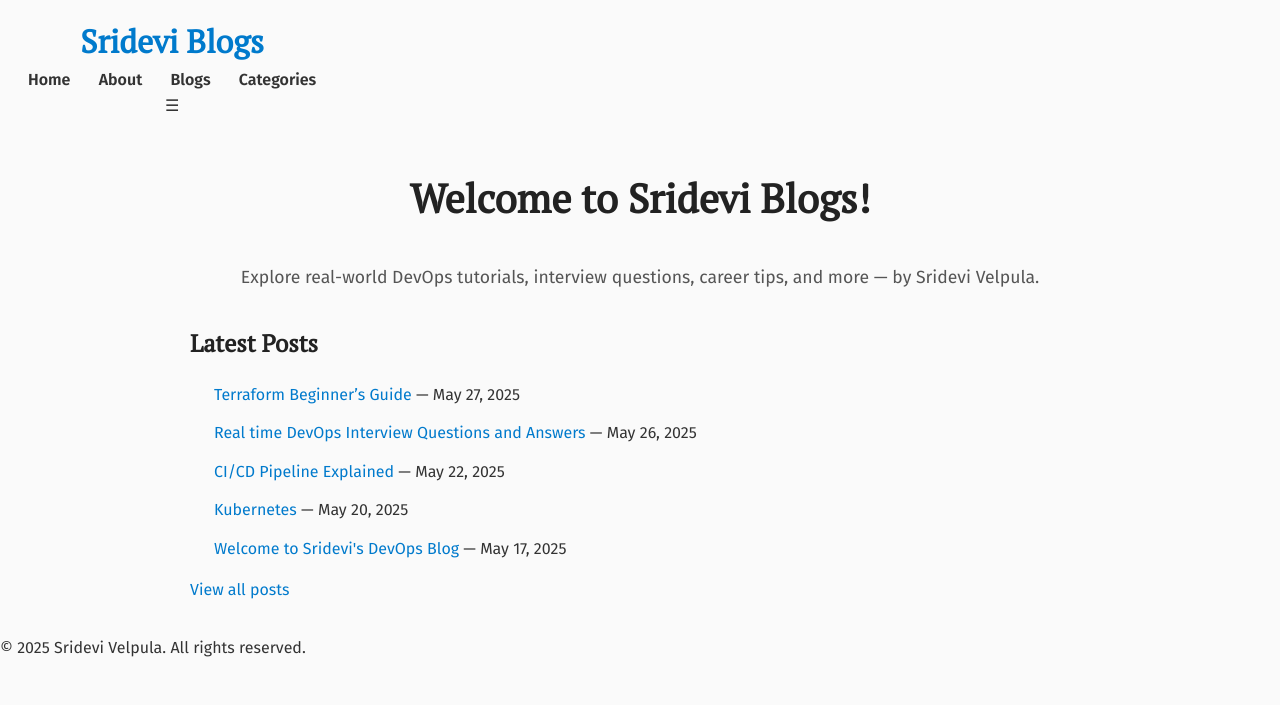
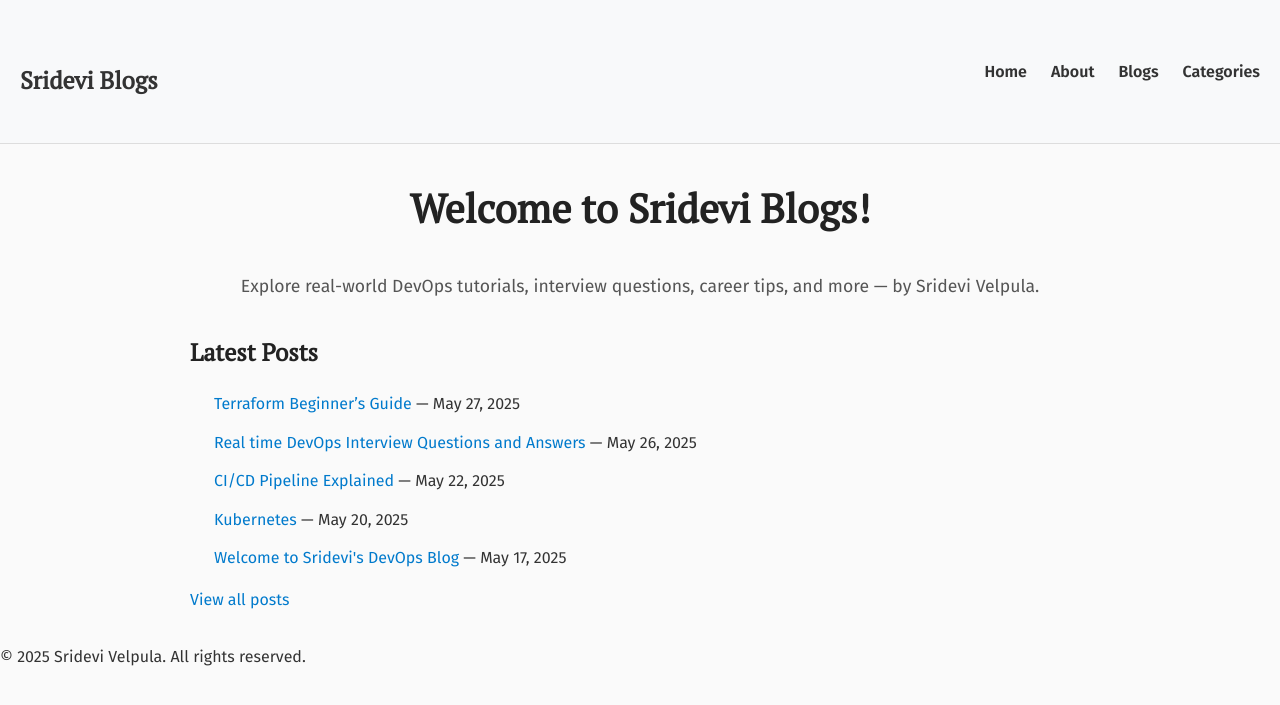
Before and after one commit to srideviblogs/srideviblogs.github.io, a Jekyll site: the page built from index.md, in a window 1280 px wide. Shown: the top 705 px of the page. Built offline with Jekyll 4.4.1, drawn with Linux system fonts in a browser that asks for light colours.

Commit message:
Update custom.css

```diff
--- a/assets/css/custom.css
+++ b/assets/css/custom.css
@@ -120,41 +120,64 @@ p {
 }
 
 .site-header {
-  display: flex;
-  flex-direction: column;
-  align-items: center;
-  padding: 1rem;
-  text-align: center;
+  background: #f8f9fa;
+  border-bottom: 1px solid #ddd;
+  padding: 10px 20px;
 }
 
-.site-header h1 {
-  margin: 0;
-  font-size: 1.8rem;
+.site-header .container {
+  display: flex;
+  justify-content: space-between;
+  align-items: center;
+}
+
+.site-title a {
+  font-size: 1.5rem;
+  font-weight: bold;
+  text-decoration: none;
+  color: #333;
 }
 
 .site-nav {
-  margin-top: 0.5rem;
+  display: flex;
+  gap: 1.5rem;
 }
 
 .site-nav a {
-  margin: 0 0.75rem;
   text-decoration: none;
   color: #333;
   font-weight: 600;
 }
 
-/* Responsive breakpoint */
-@media (min-width: 600px) {
-  .site-header {
-    flex-direction: row;
-    justify-content: space-between;
+.site-nav a:hover {
+  color: #007acc;
+}
+
+.menu-toggle {
+  display: none;
+  font-size: 1.5rem;
+  cursor: pointer;
+}
+
+/* Responsive (mobile) */
+@media (max-width: 768px) {
+  .site-nav {
+    display: none;
+    flex-direction: column;
+    gap: 1rem;
+    background: #fff;
+    position: absolute;
+    top: 60px;
+    right: 20px;
+    padding: 1rem;
+    box-shadow: 0 0 10px rgba(0, 0, 0, 0.1);
   }
 
-  .site-header h1 {
-    font-size: 2rem;
+  .site-nav.active {
+    display: flex;
   }
 
-  .site-nav {
-    margin-top: 0;
+  .menu-toggle {
+    display: block;
   }
 }
```
